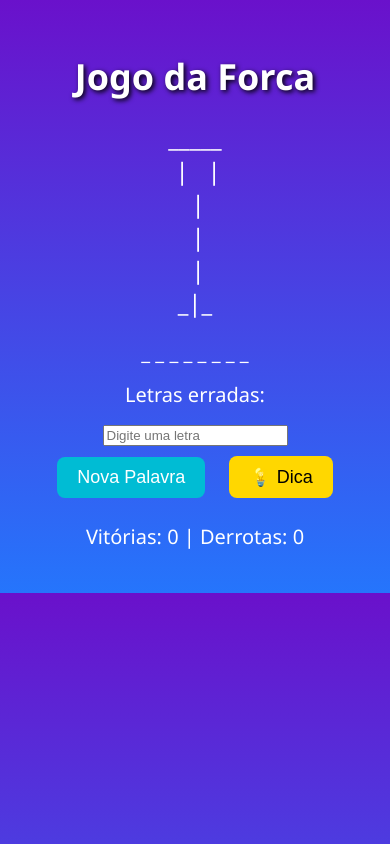
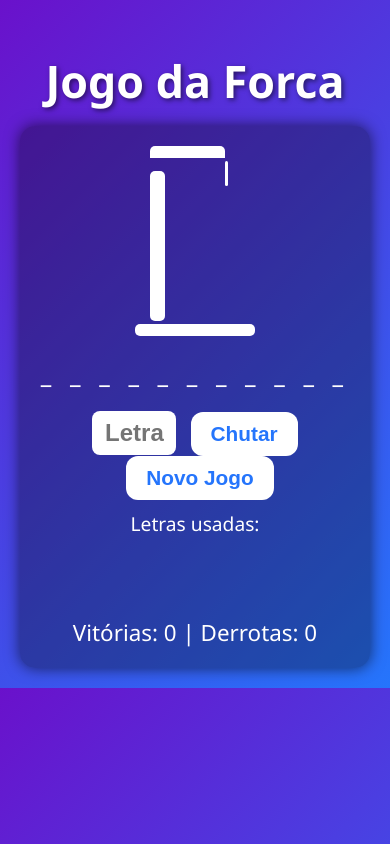
Before and after one commit to victor321-max/Minijogosdovg, a plain HTML site: page forca.html in a window 390 px wide. Drawn offline with Linux system fonts and the light colour scheme.

Commit message:
Update forca.html

```diff
--- a/forca.html
+++ b/forca.html
@@ -1,153 +1,416 @@
-<!DOCTYPE html><html lang="pt-br">
+<!DOCTYPE html>
+<html lang="pt-br">
 <head>
 <meta charset="UTF-8" />
-  <meta name="viewport" content="width=device-width, initial-scale=1.0" />
-  <title>Jogo da Forca</title>
+<meta name="viewport" content="width=device-width, initial-scale=1" />
+<title>Jogo da Forca - Mini Jogos do Victor</title>
 <style>
   body {
-      font-family: 'Segoe UI', sans-serif;
-      background: linear-gradient(to bottom, #6a11cb, #2575fc);
-      color: white;
+    font-family: 'Segoe UI', Tahoma, Geneva, Verdana, sans-serif;
+    background: linear-gradient(135deg, #6a11cb 0%, #2575fc 100%);
+    color: #fff;
+    margin: 0;
+    padding: 20px;
     text-align: center;
-      padding: 20px;
+    user-select: none;
   }
   h1 {
-      font-size: 36px;
-      margin-bottom: 20px;
-      text-shadow: 2px 2px 5px black;
+    margin-bottom: 15px;
+    font-size: 2.8rem;
+    text-shadow: 2px 2px 5px #0008;
+    font-weight: 900;
   }
-    #forca {
-      font-size: 24px;
-      margin: 20px;
-      white-space: pre;
+  #forca-container {
+    max-width: 500px;
+    margin: 0 auto;
+    background: rgba(0,0,0,0.3);
+    border-radius: 15px;
+    padding: 20px;
+    box-shadow: 0 0 15px #0009;
   }
-    #palavra, #letras, #mensagem, #placar {
-      margin: 15px 0;
-      font-size: 20px;
+  #boneco {
+    margin: 0 auto 20px;
+    width: 200px;
+    height: 250px;
+    position: relative;
+  }
+  /* Forca: base e estrutura */
+  #forca-base {
+    position: absolute;
+    bottom: 0;
+    left: 20px;
+    width: 160px;
+    height: 15px;
+    background: #fff;
+    border-radius: 5px;
+  }
+  #forca-pilar {
+    position: absolute;
+    bottom: 15px;
+    left: 40px;
+    width: 15px;
+    height: 200px;
+    background: #fff;
+    border-radius: 5px;
+  }
+  #forca-barra {
+    position: absolute;
+    top: 0;
+    left: 40px;
+    width: 100px;
+    height: 15px;
+    background: #fff;
+    border-radius: 5px 5px 0 0;
+  }
+  #forca-corda {
+    position: absolute;
+    top: 15px;
+    left: 135px;
+    width: 4px;
+    height: 35px;
+    background: #fff;
+    border-radius: 2px;
+  }
+  /* Partes do boneco */
+  .parte {
+    position: absolute;
+    background: #fff;
+    border-radius: 50%;
+    display: none;
+  }
+  #cabeca {
+    width: 50px;
+    height: 50px;
+    top: 50px;
+    left: 110px;
+    border-radius: 50%;
+    display: none;
+  }
+  #tronco {
+    width: 15px;
+    height: 80px;
+    top: 100px;
+    left: 132px;
+    border-radius: 0;
+    display: none;
+  }
+  #braco-esq {
+    width: 15px;
+    height: 60px;
+    top: 100px;
+    left: 90px;
+    transform: rotate(-40deg);
+    transform-origin: top right;
+    border-radius: 0;
+    display: none;
+  }
+  #braco-dir {
+    width: 15px;
+    height: 60px;
+    top: 100px;
+    left: 155px;
+    transform: rotate(40deg);
+    transform-origin: top left;
+    border-radius: 0;
+    display: none;
+  }
+  #perna-esq {
+    width: 15px;
+    height: 60px;
+    top: 180px;
+    left: 95px;
+    transform: rotate(40deg);
+    transform-origin: top right;
+    border-radius: 0;
+    display: none;
+  }
+  #perna-dir {
+    width: 15px;
+    height: 60px;
+    top: 180px;
+    left: 140px;
+    transform: rotate(-40deg);
+    transform-origin: top left;
+    border-radius: 0;
+    display: none;
+  }
+
+  #palavra {
+    font-size: 2.2rem;
+    letter-spacing: 12px;
+    margin: 20px 0;
+    font-weight: 700;
+    user-select: none;
+  }
+  #letras-usadas {
+    margin-top: 10px;
+    font-size: 1.2rem;
+  }
+  #input-letra {
+    font-size: 1.5rem;
+    padding: 8px 12px;
+    border-radius: 8px;
+    border: none;
+    width: 60px;
+    text-align: center;
+    font-weight: 700;
   }
   button {
+    background: #fff;
+    border: none;
+    border-radius: 12px;
     padding: 10px 20px;
-      margin: 10px;
-      font-size: 18px;
-      background: #00bcd4;
-      color: white;
-      border: none;
-      border-radius: 8px;
+    font-size: 1.3rem;
+    font-weight: 700;
     cursor: pointer;
+    margin-left: 10px;
     transition: background 0.3s;
+    color: #2575fc;
   }
   button:hover {
-      background: #0097a7;
+    background: #cfdfff;
   }
-    #dicaBtn {
-      background: gold;
-      color: black;
+  #mensagem {
+    margin-top: 15px;
+    font-size: 1.3rem;
+    min-height: 40px;
+    font-weight: 700;
+  }
+  #placar {
+    margin-top: 25px;
+    font-size: 1.4rem;
+  }
+  @media(max-width: 500px) {
+    #palavra {
+      letter-spacing: 6px;
+      font-size: 1.6rem;
+    }
+    #boneco {
+      width: 150px;
+      height: 190px;
+    }
+    #forca-base {
+      width: 120px;
+      height: 12px;
+      left: 15px;
+    }
+    #forca-pilar {
+      height: 150px;
+      left: 30px;
+    }
+    #forca-barra {
+      width: 75px;
+      height: 12px;
+      left: 30px;
+    }
+    #forca-corda {
+      height: 25px;
+      left: 105px;
+      width: 3px;
+    }
+    #cabeca {
+      width: 40px;
+      height: 40px;
+      top: 40px;
+      left: 90px;
+    }
+    #tronco {
+      height: 65px;
+      top: 80px;
+      left: 110px;
+      width: 12px;
+    }
+    #braco-esq, #braco-dir, #perna-esq, #perna-dir {
+      width: 12px;
+      height: 50px;
+    }
+    #braco-esq {
+      top: 80px;
+      left: 72px;
+    }
+    #braco-dir {
+      top: 80px;
+      left: 130px;
+    }
+    #perna-esq {
+      top: 145px;
+      left: 73px;
+    }
+    #perna-dir {
+      top: 145px;
+      left: 120px;
+    }
   }
 </style>
 </head>
 <body>
+
 <h1>Jogo da Forca</h1>
-  <div id="forca">_____
- |
- |
- |
-_|_</div>
+
+<div id="forca-container">
+
+  <div id="boneco">
+    <div id="forca-base"></div>
+    <div id="forca-pilar"></div>
+    <div id="forca-barra"></div>
+    <div id="forca-corda"></div>
+    <div class="parte" id="cabeca"></div>
+    <div class="parte" id="tronco"></div>
+    <div class="parte" id="braco-esq"></div>
+    <div class="parte" id="braco-dir"></div>
+    <div class="parte" id="perna-esq"></div>
+    <div class="parte" id="perna-dir"></div>
+  </div>
+
   <div id="palavra"></div>
-  <div id="letras"></div>
-  <input type="text" id="entrada" maxlength="1" placeholder="Digite uma letra" oninput="verificarLetra(this.value.toLowerCase()); this.value='';" />
-  <br />
-  <button onclick="novaPalavra()">Nova Palavra</button>
-  <button id="dicaBtn" onclick="mostrarDica()">💡 Dica</button>
+
+  <div>
+    <input type="text" id="input-letra" maxlength="1" placeholder="Letra" autocomplete="off" />
+    <button id="btn-chutar">Chutar</button>
+    <button id="btn-novo">Novo Jogo</button>
+  </div>
+
+  <div id="letras-usadas">Letras usadas: <span id="usadas"></span></div>
   <div id="mensagem"></div>
-  <div id="placar">Vitórias: 0 | Derrotas: 0</div>  <script>
+  <div id="placar">Vitórias: 0 | Derrotas: 0</div>
+</div>
+
+<script>
   const palavras = [
-      'capoeira','brasil','espada','mestre','banana','campista','violao','girassol','montanha','cachorro','computador','praia','floresta','bicicleta','ferrovia','abacaxi','chuveiro','alicate','mistura','chuva','estrela','planeta','oceano','gramado','folhagem','travesseiro','jornal','relampago','colher','janela','cadeira','brinquedo','marmita','livro','escola','igreja','parque','relogio','sabado','domingo','foguete','corda','fivela','tijolo','quadro','aviao','bola','guitarra','pandeiro','papel','nuvem','passaro','anel','lampada','sorvete','lousa','barco','meia','chinelo','dado','dente','mochila','linha','vento','morcego','diamante','lobo','marte','terra','fogo','agua','vento','neve','chave','tijolo','tapete','copo','prato','garfo','colher','tesoura','leite','suco','cachorro','gato','papagaio','jacare','girafa','elefante'
+    "javascript", "programacao", "computador", "internet", "algoritmo", "python",
+    "java", "html", "css", "react", "angular", "vue", "node", "express", "linux",
+    "windows", "apple", "google", "facebook", "twitter", "github", "firebase",
+    "mongodb", "sql", "docker", "kubernetes", "api", "json", "xml", "firebase",
+    "software", "hardware", "teclado", "mouse", "monitor", "processador", "memoria",
+    "armazenamento", "dados", "rede", "senha", "login", "usuario", "tecnologia",
+    "programador", "debug", "compilador", "variavel", "função", "classe", "objeto",
+    "interface", "metodo", "loop", "condicional", "array", "string", "numero",
+    "booleano", "constante", "evento", "callback", "assincrono", "promessa",
+    "prototipo", "heranca", "polimorfismo", "encapsulamento", "desenvolvimento",
+    "design", "teste", "documentacao", "deploy", "versao", "controle", "branch",
+    "merge", "commit", "push", "pull", "fork", "clone", "issue", "bug", "fix",
+    "release", "script", "framework", "biblioteca", "modulo", "pack", "build"
   ];
 
-    let palavra = '';
-    let palavraExibida = '';
-    let letrasErradas = [];
-    let letrasCertas = [];
-    let partes = 0;
+  let palavraAtual = "";
+  let letrasDescobertas = [];
+  let letrasUsadas = [];
+  let erros = 0;
+  let maxErros = 6;
   let vitorias = 0;
   let derrotas = 0;
-    let dicasUsadas = 0;
 
-    function novaPalavra() {
-      palavra = palavras[Math.floor(Math.random() * palavras.length)].toLowerCase();
-      palavraExibida = '_ '.repeat(palavra.length);
-      letrasErradas = [];
-      letrasCertas = [];
-      partes = 0;
-      dicasUsadas = 0;
-      atualizarForca();
-      atualizarTela();
-      document.getElementById('mensagem').textContent = '';
+  const palavraDiv = document.getElementById("palavra");
+  const inputLetra = document.getElementById("input-letra");
+  const btnChutar = document.getElementById("btn-chutar");
+  const btnNovo = document.getElementById("btn-novo");
+  const usadasSpan = document.getElementById("usadas");
+  const mensagemDiv = document.getElementById("mensagem");
+  const placarDiv = document.getElementById("placar");
+  const partes = [
+    document.getElementById("cabeca"),
+    document.getElementById("tronco"),
+    document.getElementById("braco-esq"),
+    document.getElementById("braco-dir"),
+    document.getElementById("perna-esq"),
+    document.getElementById("perna-dir"),
+  ];
+
+  function escolherPalavra() {
+    const indice = Math.floor(Math.random() * palavras.length);
+    return palavras[indice].toUpperCase();
   }
 
-    function atualizarTela() {
-      let exibida = '';
-      for (let letra of palavra) {
-        exibida += letrasCertas.includes(letra) ? letra + ' ' : '_ ';
-      }
-      palavraExibida = exibida;
-      document.getElementById('palavra').textContent = exibida.trim();
-      document.getElementById('letras').textContent = 'Letras erradas: ' + letrasErradas.join(', ');
-      document.getElementById('placar').textContent = `Vitórias: ${vitorias} | Derrotas: ${derrotas}`;
+  function mostrarPalavra() {
+    palavraDiv.textContent = letrasDescobertas.map(l => l ? l : "_").join(" ");
   }
 
-    function verificarLetra(letra) {
-      if (!letra.match(/[a-z]/) || letrasErradas.includes(letra) || letrasCertas.includes(letra)) return;
-      if (palavra.includes(letra)) {
-        letrasCertas.push(letra);
-      } else {
-        letrasErradas.push(letra);
-        partes++;
-        atualizarForca();
-      }
-      atualizarTela();
-      verificarFim();
+  function atualizarUsadas() {
+    usadasSpan.textContent = letrasUsadas.join(", ");
   }
 
-    function atualizarForca() {
-      let boneco = [
-        '_____',
-        ' |   |',
-        partes > 0 ? ' |   O' : ' |',
-        partes > 1 ? ` |  ${partes > 3 ? '/' : ' '}|${partes > 2 ? '\\' : ' '}` : ' |',
-        partes > 4 ? ' |  / \\' : partes > 3 ? ' |  /' : ' |',
-        '_|_'
-      ];
-      document.getElementById('forca').textContent = boneco.join('\n');
+  function resetarJogo() {
+    palavraAtual = escolherPalavra();
+    letrasDescobertas = Array(palavraAtual.length).fill(null);
+    letrasUsadas = [];
+    erros = 0;
+    mensagemDiv.textContent = "";
+    inputLetra.value = "";
+    inputLetra.disabled = false;
+    btnChutar.disabled = false;
+    partes.forEach(p => p.style.display = "none");
+    mostrarPalavra();
+    atualizarUsadas();
+    atualizarPlacar();
   }
 
-    function verificarFim() {
-      if (!palavra.split('').some(l => !letrasCertas.includes(l))) {
-        document.getElementById('mensagem').textContent = 'Você venceu!';
-        vitorias++;
-        atualizarTela();
-      } else if (partes >= 6) {
-        document.getElementById('mensagem').textContent = 'Você perdeu! A palavra era: ' + palavra;
-        derrotas++;
-        atualizarTela();
+  function atualizarPlacar() {
+    placarDiv.textContent = `Vitórias: ${vitorias} | Derrotas: ${derrotas}`;
+  }
+
+  function chutarLetra() {
+    let letra = inputLetra.value.toUpperCase();
+    if (!letra.match(/^[A-ZÀ-Ú]$/)) {
+      mensagemDiv.textContent = "Digite uma letra válida!";
+      inputLetra.value = "";
+      return;
+    }
+    if (letrasUsadas.includes(letra)) {
+      mensagemDiv.textContent = "Você já usou essa letra!";
+      inputLetra.value = "";
+      return;
+    }
+    letrasUsadas.push(letra);
+
+    if (palavraAtual.includes(letra)) {
+      for(let i=0; i < palavraAtual.length; i++) {
+        if (palavraAtual[i] === letra) {
+          letrasDescobertas[i] = letra;
         }
       }
+      mostrarPalavra();
+      mensagemDiv.textContent = "Acertou!";
 
-    function mostrarDica() {
-      dicasUsadas++;
-      if (dicasUsadas === 1) {
-        alert(`A palavra tem ${palavra.length} letras.`);
+      if (!letrasDescobertas.includes(null)) {
+        mensagemDiv.textContent = "Parabéns, você venceu!";
+        vitorias++;
+        inputLetra.disabled = true;
+        btnChutar.disabled = true;
+        atualizarPlacar();
+      }
     } else {
-        const letrasFaltando = palavra.split('').filter(l => !letrasCertas.includes(l));
-        if (letrasFaltando.length > 0) {
-          const dicaLetra = letrasFaltando[Math.floor(Math.random() * letrasFaltando.length)];
-          alert(`Uma das letras é: "${dicaLetra}"`);
-        } else {
-          alert('Não há mais letras para mostrar.');
+      erros++;
+      partes[erros - 1].style.display = "block";
+      mensagemDiv.textContent = `Letra incorreta! Erros: ${erros} de ${maxErros}`;
+      if (erros === maxErros) {
+        mensagemDiv.textContent = `Você perdeu! A palavra era: ${palavraAtual}`;
+        derrotas++;
+        inputLetra.disabled = true;
+        btnChutar.disabled = true;
+        mostrarPalavraCompleta();
+        atualizarPlacar();
       }
     }
+    atualizarUsadas();
+    inputLetra.value = "";
+    inputLetra.focus();
   }
 
-    novaPalavra();
-  </script></body>
+  function mostrarPalavraCompleta() {
+    letrasDescobertas = palavraAtual.split("");
+    mostrarPalavra();
+  }
+
+  btnChutar.addEventListener("click", chutarLetra);
+  inputLetra.addEventListener("keyup", e => {
+    if (e.key === "Enter") {
+      chutarLetra();
+    }
+  });
+  btnNovo.addEventListener("click", resetarJogo);
+
+  resetarJogo();
+</script>
+
+</body>
   </html>
```
Lines whose indentation alone changed are shown as unchanged.
